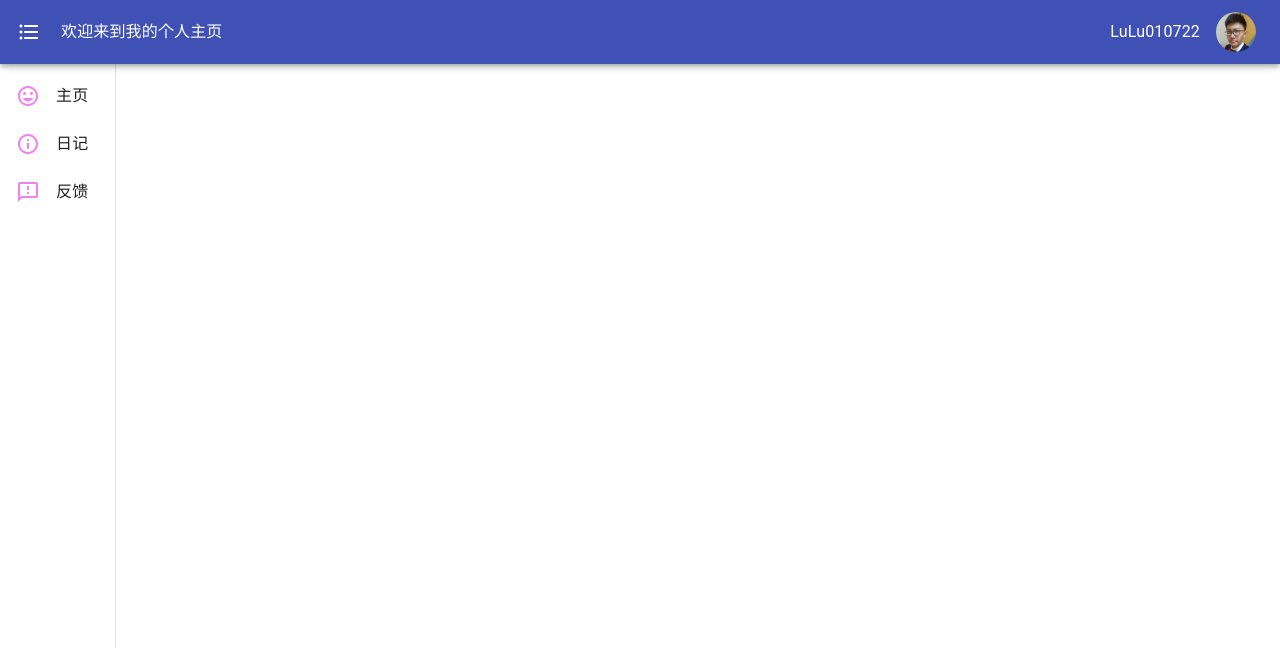
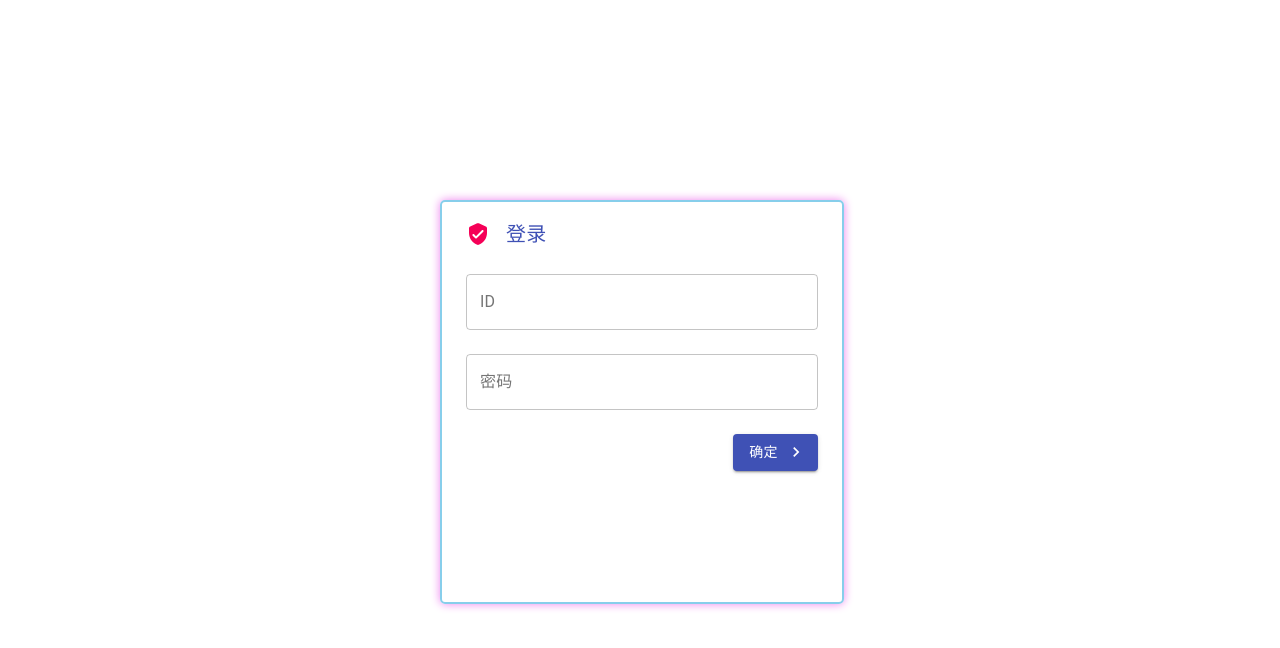
Before and after one commit to LuLu010722/ltyweb, a React (Create React App) app: page /login in a window 1280 px wide. Shown: the top 648 px of the page. Built offline with nearby package versions, Linux system fonts and the light colour scheme.

Commit message:
add login page

```diff
--- a/src/App.js
+++ b/src/App.js
@@ -1,4 +1,9 @@
-import { BrowserRouter as Router, Switch, Route } from 'react-router-dom'
+import {
+  BrowserRouter as Router,
+  Switch,
+  Route,
+  Redirect,
+} from 'react-router-dom'
 import { ThemeProvider } from '@material-ui/styles'
 
 import { ltyTheme } from './theme'
@@ -7,24 +12,39 @@ import { InfoPage } from './pages/info'
 import { FeedbackPage } from './pages/feedback'
 import { LTYLayout } from './layouts/LTYLayout'
 import { menuList } from './data/global'
+import { LoginPage } from './pages/login'
 
 export const App = () => {
   return (
     <ThemeProvider theme={ltyTheme}>
       <Router>
+        <Switch>
+          <Route exact path="/">
+            <Redirect
+              to={{
+                pathname: '/login',
+              }}
+            />
+          </Route>
+          <Route path="/login">
+            <LoginPage />
+          </Route>
+          <Route path={menuList[0].path}>
             <LTYLayout>
-            <Switch>
-              <Route exact path={menuList[0].path}>
               <IndexPage />
+            </LTYLayout>
           </Route>
           <Route path={menuList[1].path}>
+            <LTYLayout>
               <InfoPage />
+            </LTYLayout>
           </Route>
           <Route path={menuList[2].path}>
+            <LTYLayout>
               <FeedbackPage />
+            </LTYLayout>
           </Route>
         </Switch>
-          </LTYLayout>
       </Router>
     </ThemeProvider>
   )
--- a/src/components/AddFeedbackInput.jsx
+++ b/src/components/AddFeedbackInput.jsx
@@ -62,13 +62,14 @@ export const AddFeedbackInput = ({ refresh }) => {
       solution: '',
       initialStatus: status,
     }
-    fetch(hostPath, {
+    fetch(hostPath + 'feedbacks/', {
       method: 'POST',
       headers: {
         'Content-type': 'application/json',
       },
       body: JSON.stringify(content),
-    }).then(async () => {
+    })
+      .then(async () => {
         await Swal.fire({
           icon: 'success',
           title: '提交成功！谢谢你呀quq',
@@ -77,6 +78,9 @@ export const AddFeedbackInput = ({ refresh }) => {
         setTitle('')
         setStatus('')
         setDetails('')
+      })
+      .catch((reason) => {
+        console.log(reason)
       })
   }
 
--- a/src/components/FeedbackCard.jsx
+++ b/src/components/FeedbackCard.jsx
@@ -120,7 +120,7 @@ export const FeedbackCard = ({ feedback, handleSolve, handleDelete }) => {
         />
         <CardHeader
           title={feedback.title}
-          subheader={feedback.status.toUpperCase() + '#' + feedback.id}
+          subheader={feedback.initialStatus.toUpperCase() + '#' + feedback.id}
         />
         <CardContent>
           <Typography>{feedback.details}</Typography>
--- a/src/data/global.jsx
+++ b/src/data/global.jsx
@@ -4,13 +4,13 @@ import {
   FeedbackOutlined,
 } from '@material-ui/icons'
 
-export const hostPath = 'http://localhost:4000/feedbacks/'
+export const hostPath = 'http://localhost:4000/'
 
 export const menuList = [
   {
     text: '主页',
     icon: <InsertEmoticonOutlined />,
-    path: '/',
+    path: '/index',
   },
   {
     text: '日记',
--- a/src/pages/feedback.jsx
+++ b/src/pages/feedback.jsx
@@ -28,7 +28,7 @@ export const FeedbackPage = () => {
   }
 
   const refresh = async () => {
-    await fetch(hostPath)
+    await fetch(hostPath + "feedbacks/")
       .then((res) => res.json())
       .then((data) => {
         setFeedbacks(data)
@@ -37,7 +37,7 @@ export const FeedbackPage = () => {
   }
 
   const handleSolve = (id, solution) => {
-    fetch(hostPath + id, {
+    fetch(hostPath + "feedbacks/" + id, {
       method: 'PATCH',
       headers: {
         'Content-type': 'application/json',
@@ -55,11 +55,11 @@ export const FeedbackPage = () => {
    */
   const handleDelete = async (id, type, initialStatus) => {
     if (type === 1) {
-      await fetch(hostPath + id, {
+      await fetch(hostPath + "feedbacks/" + id, {
         method: 'DELETE',
       })
     } else {
-      await fetch(hostPath + id, {
+      await fetch(hostPath + "feedbacks/" + id, {
         method: 'PATCH',
         headers: {
           'Content-type': 'application/json',
--- /dev/null
+++ b/src/pages/login.jsx
@@ -0,0 +1,121 @@
+import {
+  Button,
+  Container,
+  makeStyles,
+  TextField,
+  Typography,
+} from '@material-ui/core'
+import { Box } from '@material-ui/core'
+import { KeyboardArrowRight, VerifiedUserRounded } from '@material-ui/icons'
+import { useState } from 'react'
+import { useHistory } from 'react-router'
+import Swal from 'sweetalert2'
+import { Divider } from '../components/Divider'
+import { hostPath } from '../data/global'
+
+const useStyles = makeStyles((theme) => ({
+  root: {
+    width: 400,
+    height: 400,
+    position: 'fixed',
+    left: '50%',
+    top: '50%',
+    margin: '-200px 0 0 -200px',
+    border: '2px solid skyblue',
+    borderRadius: 5,
+    boxShadow: '0 0 10px violet',
+  },
+  textField: {
+    marginTop: theme.spacing(3),
+  },
+  icon: {
+    marginRight: theme.spacing(2),
+  },
+  button: {
+    marginTop: theme.spacing(3),
+  },
+}))
+
+export const LoginPage = () => {
+  const classes = useStyles()
+
+  const history = useHistory()
+  const [id, setId] = useState(undefined)
+  const [password, setPassword] = useState(undefined)
+
+  const handleSubmit = (e) => {
+    e.preventDefault()
+    fetch(hostPath + 'users')
+      .then((res) => res.json())
+      .then(async (res) => {
+        const targetUser = res.find((user) => {
+          return user.username === id && user.password === password
+        })
+        if (targetUser) {
+          await Swal.fire({
+            icon: 'success',
+            title: '登录成功',
+            timer: 1500,
+            timerProgressBar: true,
+          })
+          history.push('/index')
+        } else {
+          Swal.fire({
+            icon: 'error',
+            title: '啊哦，ID或者密码错误了哟quq',
+            timer: 1500,
+            timerProgressBar: true,
+          })
+        }
+      })
+      .catch((reason) => {
+        console.log(reason)
+      })
+  }
+
+  return (
+    <Box className={classes.root}>
+      <Container>
+        <Divider />
+        <form noValidate autoComplete="off" onSubmit={handleSubmit}>
+          <Box display="flex" alignItems="center">
+            <VerifiedUserRounded color="secondary" className={classes.icon} />
+            <Typography variant="h6" color="primary">
+              登录
+            </Typography>
+          </Box>
+          <TextField
+            className={classes.textField}
+            label="ID"
+            fullWidth
+            variant="outlined"
+            onChange={(e) => {
+              setId(e.target.value)
+            }}
+          />
+          <TextField
+            className={classes.textField}
+            label="密码"
+            fullWidth
+            variant="outlined"
+            onChange={(e) => {
+              setPassword(e.target.value)
+            }}
+          />
+          <Box display="flex" flexDirection="row-reverse">
+            <Button
+              className={classes.button}
+              focusRipple={false}
+              variant="contained"
+              color="primary"
+              endIcon={<KeyboardArrowRight />}
+              type="submit"
+            >
+              确定
+            </Button>
+          </Box>
+        </form>
+      </Container>
+    </Box>
+  )
+}
```
Also changed, not shown: data/data.json (+25 -2 lines). Lines whose indentation alone changed are shown as unchanged.
